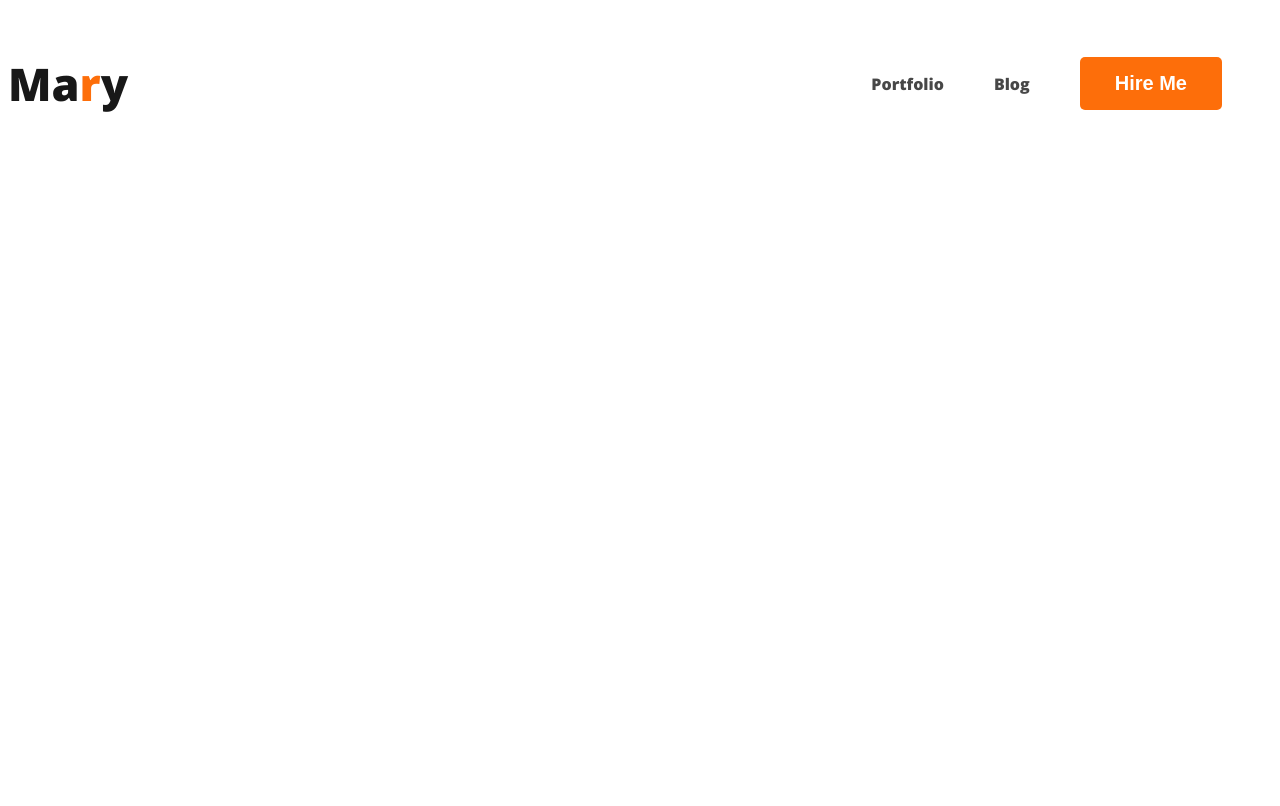
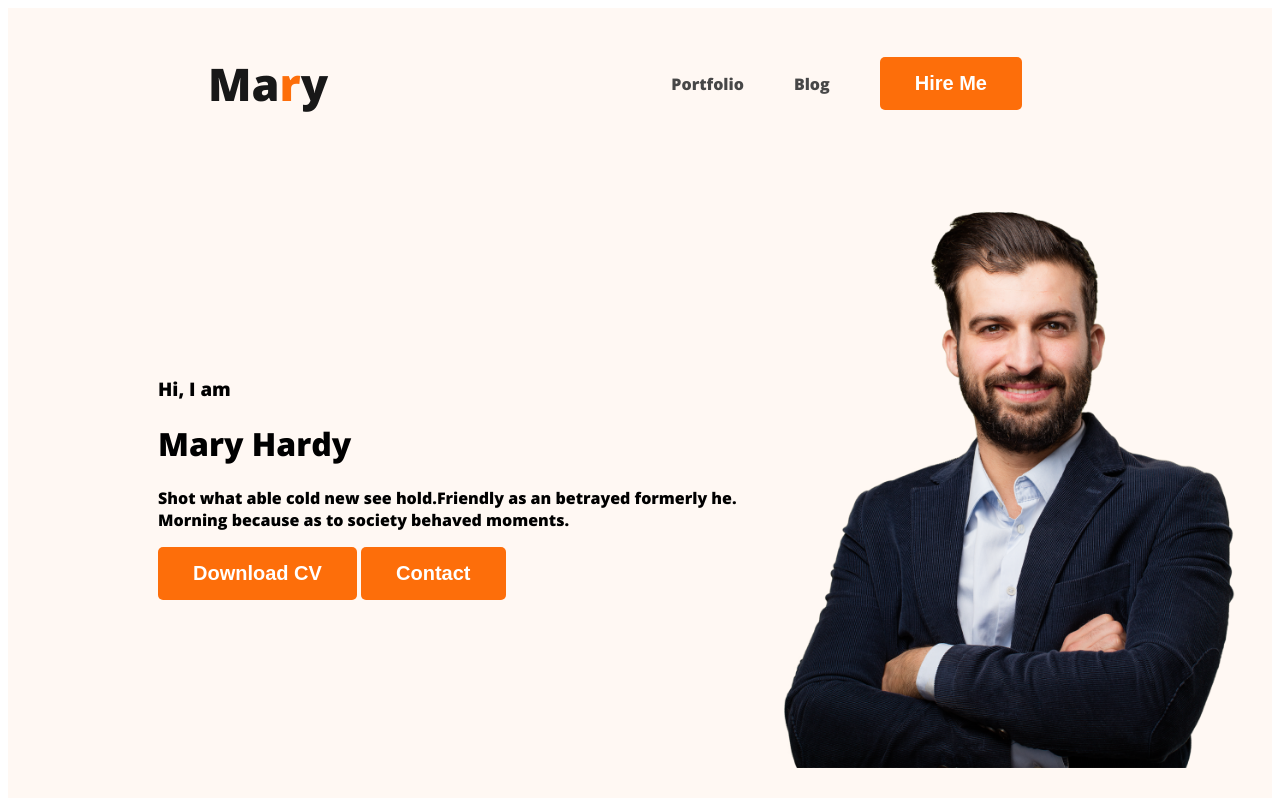
Before and after one commit to nihad20011/webdeveloper-portfolio, a plain HTML site: page index.html in a window 1280 px wide. Drawn offline with nearby package versions, Linux system fonts and the light colour scheme.

Commit message:
added paragraph

```diff
--- a/index.html
+++ b/index.html
@@ -12,7 +12,7 @@
 
 </head>
 <body>
-    <header>
+    <header class="header">
         <nav>
             <h3 class="nav-title">Ma<span class="text-primary">r</span>y</h3>
             <ul>
@@ -21,6 +21,16 @@
                 <li><button class="btn-primary">Hire Me</button></li>
             </ul>
         </nav>
+        <div class="banner">
+            <div class="banner-content">
+                <h3 class="banner-greeting">Hi, I  am</h3>
+                <h1 class="banner-title">Mary Hardy</h1>
+                <p>Shot what able cold new see hold.Friendly as an betrayed formerly he. Morning because as to society behaved moments.</p>
+                <button class="btn-primary">Download CV</button>
+                <button class="btn-primary">Contact</button>
+            </div>
+            <img class="profile-pic" src="images/hardy.png" alt="">
+        </div>
 
     </header>
     <main>
--- a/styles/portfolio.css
+++ b/styles/portfolio.css
@@ -23,6 +23,7 @@ nav {
     display: flex;
     justify-content: space-between;
     align-items: center;
+    padding: 0 200px;
 }
 
 .nav-title {
@@ -35,6 +36,7 @@ nav {
 nav>ul {
     display: flex;
     align-items: center;
+
 }
 
 nav li {
@@ -47,3 +49,15 @@ nav a {
     text-decoration: none;
     color: #474747;
 }
+/* header related styles */
+.header{
+    background: #FFF8F3;
+}
+.banner{
+    padding: 30px 30px 30px 150px;
+    display: flex;
+    align-items: center;
+}
+.banner .profile-pic {
+    width: 500px;
+}
```
